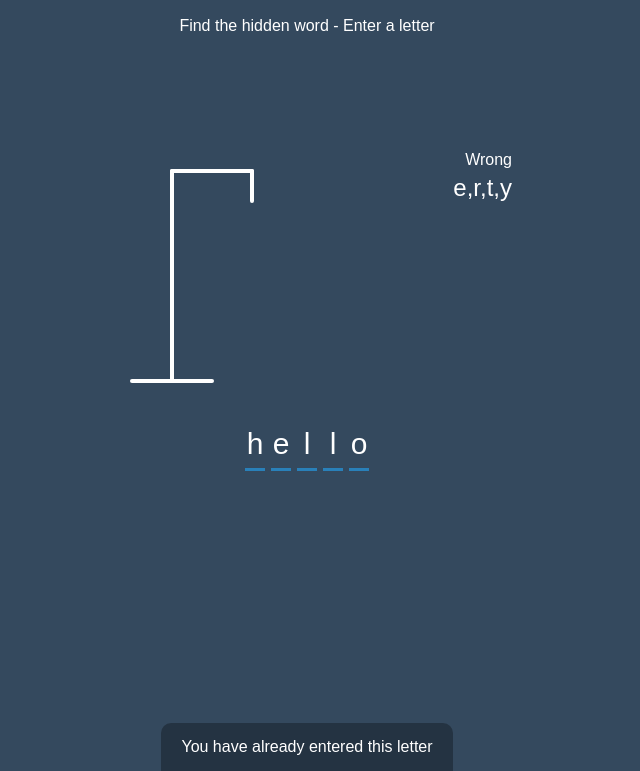
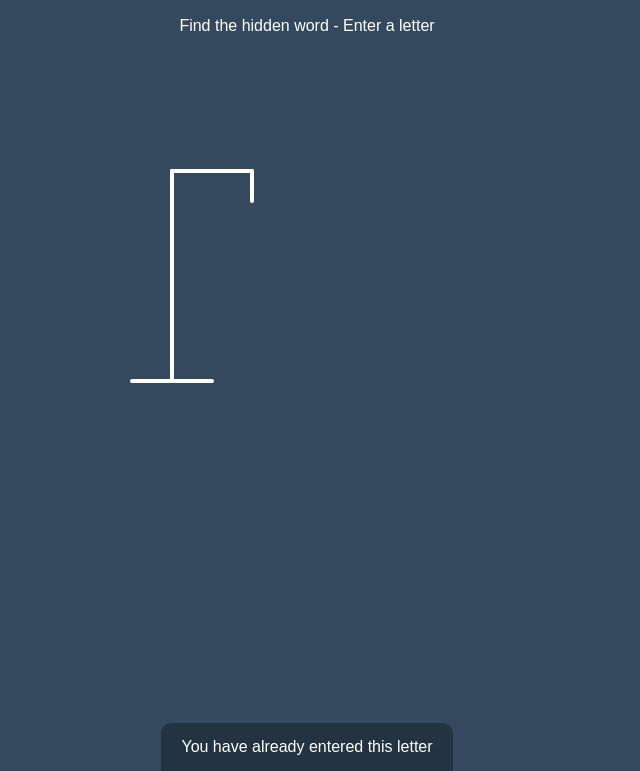
Before and after one commit to girwarkishor/7.Hangman, a website with bundled scripts: page public/index.html in a window 1280 px wide. Shown: the part 79-850 px from the top of the page, without its empty margins (333-973 px from the left). Built offline with nearby package versions, Linux system fonts and the light colour scheme.

Commit message:
Popup & Notification Styling with dummy content removed

```diff
--- a/public/index.html
+++ b/public/index.html
@@ -32,25 +32,16 @@
       </svg>
 
       <div class="wrong-letter-container">
-        <div id="wrong-letters">
-          <p>Wrong</p>
-          <span>e,r,t,y</span>
-        </div>
+        <div id="wrong-letters"></div>
       </div>
 
-      <div class="word" id="word">
-        <div class="letter">h</div>
-        <div class="letter">e</div>
-        <div class="letter">l</div>
-        <div class="letter">l</div>
-        <div class="letter">o</div>
-      </div>
+      <div class="word" id="word"></div>
     </div>
 
     <!-- Container for final messages -->
     <div class="popup-container" id="pop-container">
       <div class="popup">
-        <h2 id="final-message">You Have Won</h2>
+        <h2 id="final-message"></h2>
         <button id="play-button">Play Again</button>
       </div>
     </div>
```
Also changed, not shown: development/index.html (+3 -12 lines).
